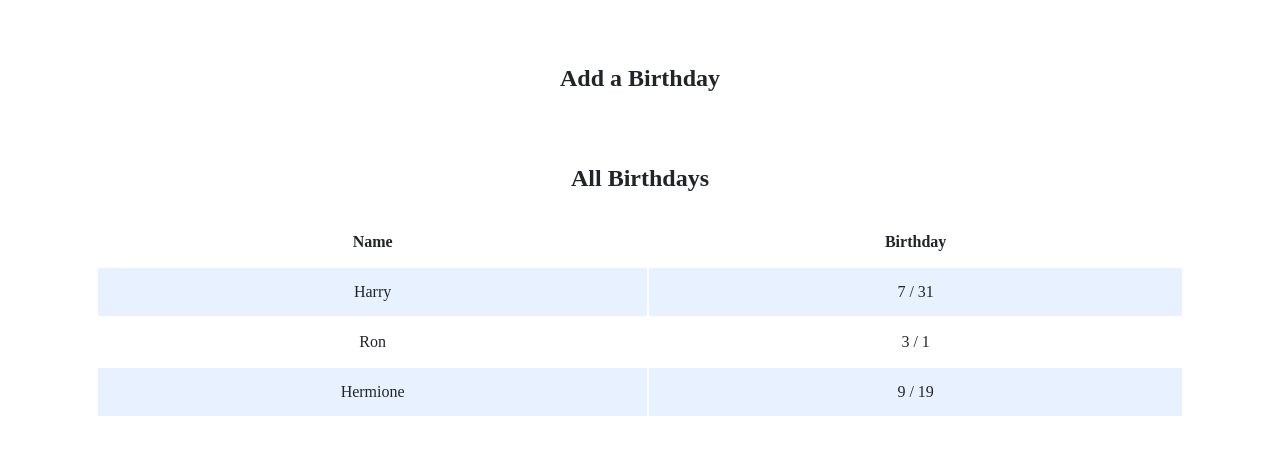
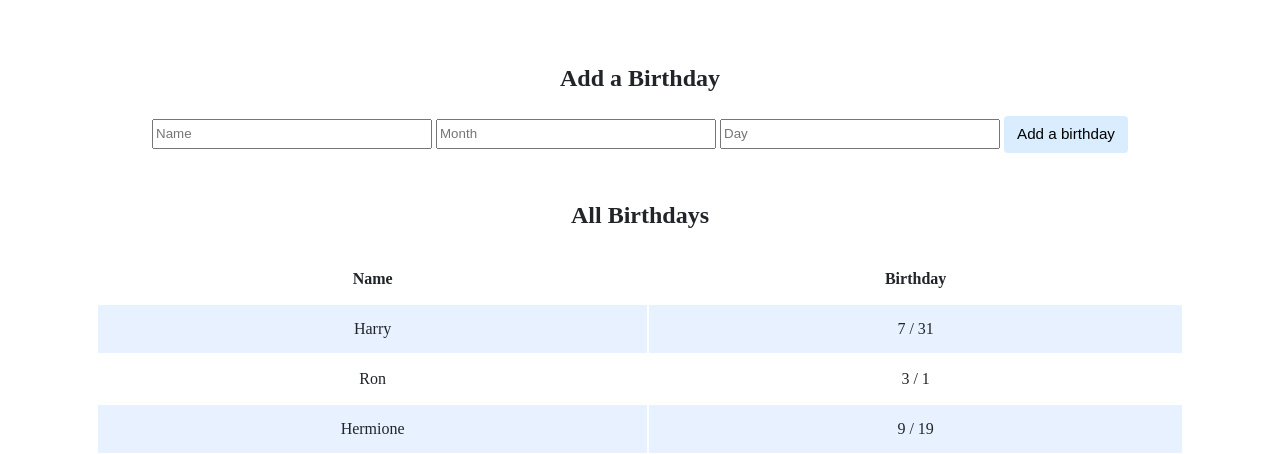
Before and after one commit to MaiMinhQuan/cs50-code, a Flask app: page / in a window 1280 px wide. Shown: the part 200-654 px from the top of the page. Run offline with Flask 3, Linux system fonts and the light colour scheme; data comes from the database, SQL or seed files in the repository; some libraries are stand-ins or nearby versions.

Commit message:
Tue, Nov 21, 2023, 8:58 AM +07:00

```diff
--- a/birthdays/app.py
+++ b/birthdays/app.py
@@ -27,7 +27,11 @@ def index():
     if request.method == "POST":
 
         # TODO: Add the user's entry into the database
+        name = request.form.get("name")
+        month = request.form.get("month")
+        day = request.form.get("day")
 
+        db.execute("INSERT INTO birthdays (name, month, day) VALUES (?, ?, ?)", name, month, day)
         return redirect("/")
 
     else:
--- a/birthdays/templates/index.html
+++ b/birthdays/templates/index.html
@@ -15,6 +15,12 @@
 
                 <h2>Add a Birthday</h2>
                 <!-- TODO: Create a form for users to submit a name, a month, and a day -->
+                <form action="/" method="post">
+                    <input type="text" placeholder="Name" name="name">
+                    <input type="text" placeholder="Month" name="month">
+                    <input type="text" placeholder="Day" name="day">
+                    <input type="submit" value="Add a birthday"
+                </form>
             </div>
 
             <div class="section">
```
